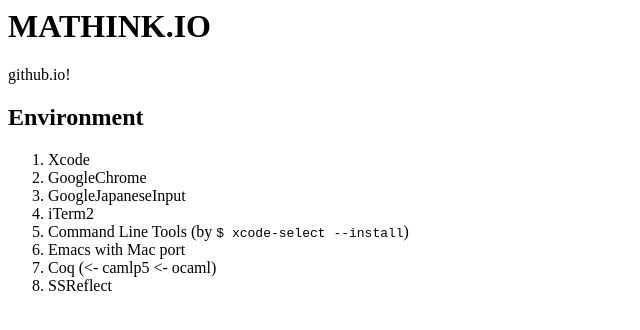
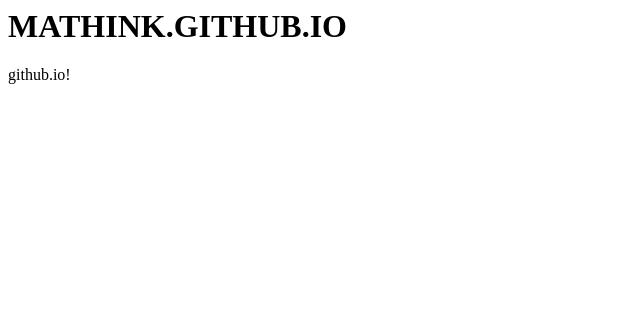
Before and after one commit to mathink/mathink.github.io, a plain HTML site: page index.html in a window 1280 px wide. Shown: the whole page, without its empty margins (0-640 px from the left). Drawn offline with Linux system fonts and the light colour scheme.

Commit message:
refresh index

```diff
--- a/index.html
+++ b/index.html
@@ -1,18 +1,7 @@
 <DOCTYPE! html>
 <html>
 <body>
-<h1>MATHINK.IO</h1>
+<h1>MATHINK.GITHUB.IO</h1>
 <p>github.io!</p>
-<h2>Environment</h2>
-<ol>
-<li>Xcode</li>
-<li>GoogleChrome</li>
-<li>GoogleJapaneseInput</li>
-<li>iTerm2</li>
-<li>Command Line Tools (by <code>$ xcode-select --install</code>)</li>
-<li>Emacs with Mac port</li>
-<li>Coq (<- camlp5 <- ocaml)</li>
-<li>SSReflect</li>
-</ol>
 </body>
 </html>
```
